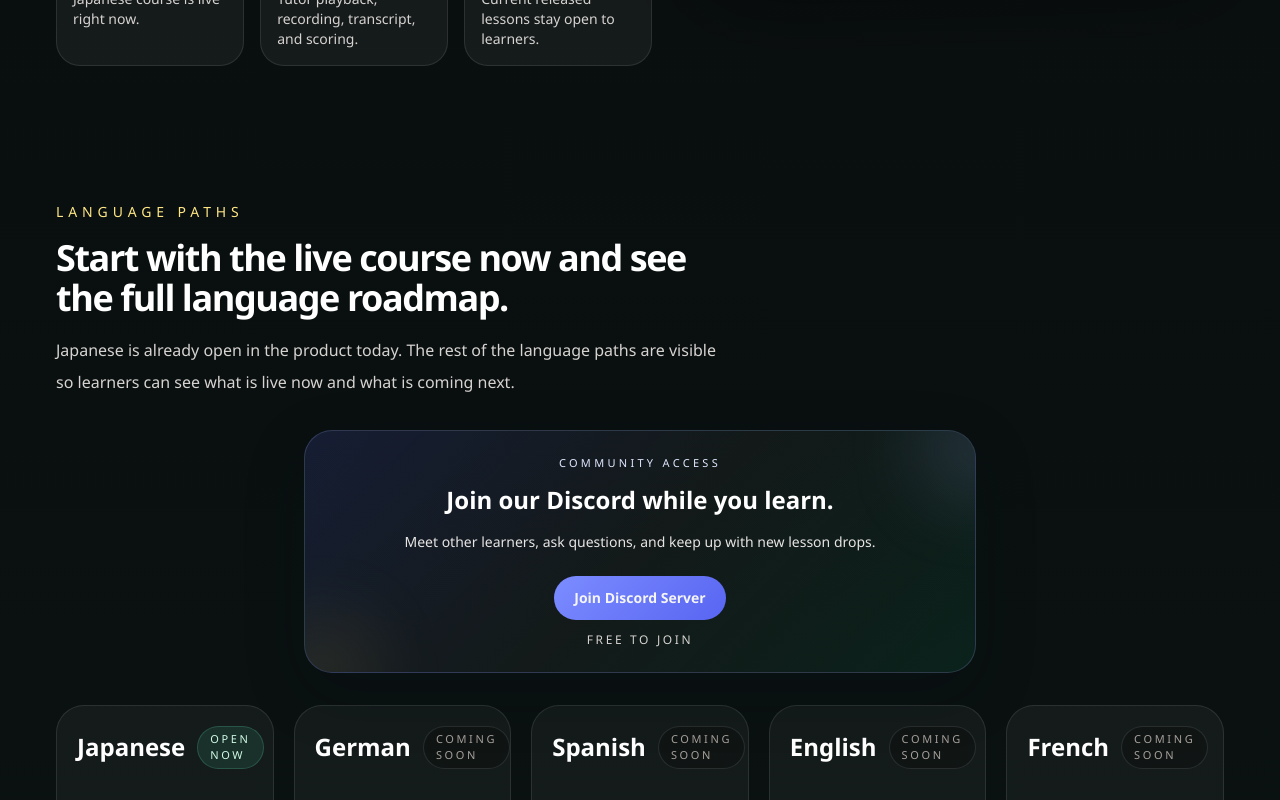
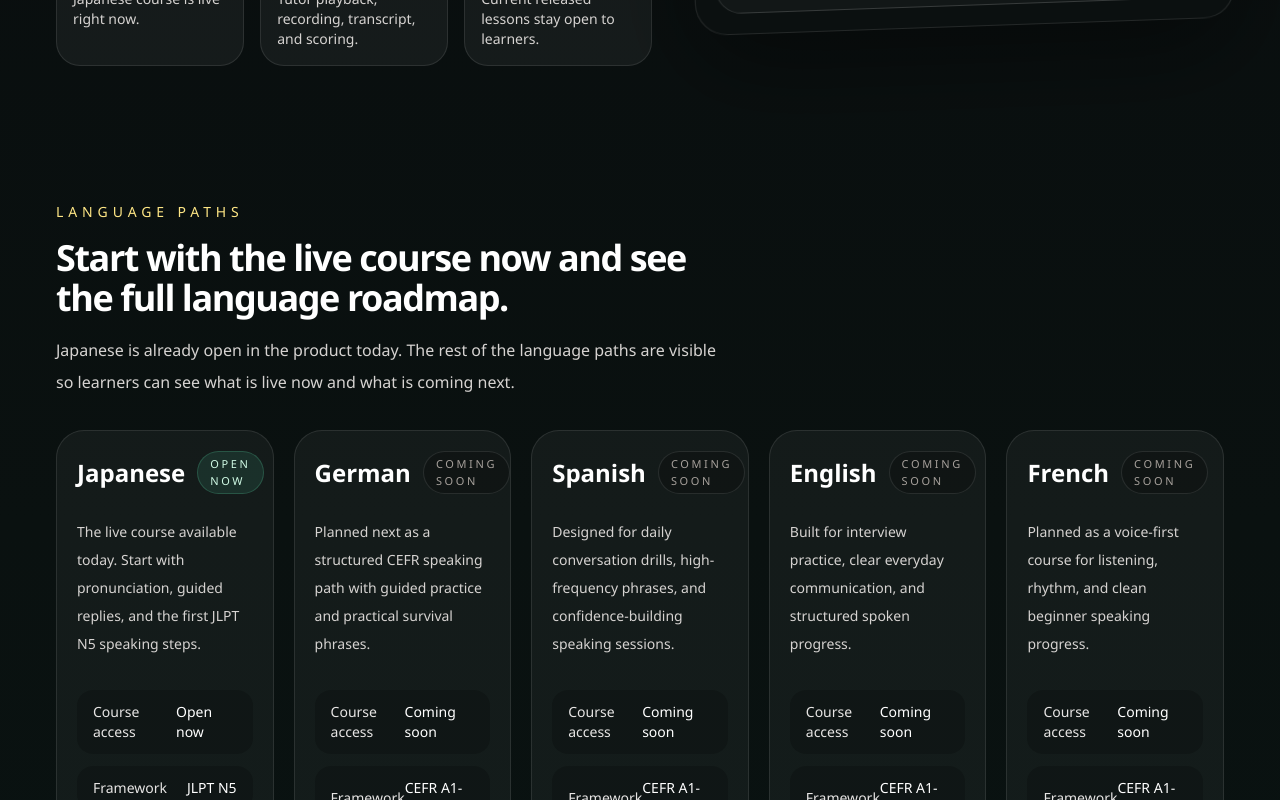
Before and after one commit to RahulSP-4601/AI-Voice-Language-Tutor, a Next.js app: page / in a window 1280 px wide. Shown: the part 820-1620 px from the top of the page. Built offline with nearby package versions, Linux system fonts and the light colour scheme.

Commit message:
Discord Server Invite

```diff
--- a/src/components/landing-sections.tsx
+++ b/src/components/landing-sections.tsx
@@ -128,6 +128,7 @@ function SessionCard() {
           <MetricCard label="Confidence" value="92%" />
           <MetricCard label="Lesson flow" value="Live" />
         </div>
+        <HeroDiscordCallout />
       </div>
     </div>
   );
@@ -263,15 +264,12 @@ export function LanguagesSection() {
   return (
     <section id="courses" className="px-6 py-18 sm:px-10 lg:px-14">
       <div className="mx-auto max-w-7xl">
-        <div className="mb-8">
         <SectionHeading
-            className="max-w-2xl"
+          className="mb-8 max-w-2xl"
           eyebrow="Language Paths"
           title="Start with the live course now and see the full language roadmap."
           body="Japanese is already open in the product today. The rest of the language paths are visible so learners can see what is live now and what is coming next."
         />
-          <CenteredDiscordCallout />
-        </div>
         <div className="grid gap-5 lg:grid-cols-5">
           {landingLanguages.map((language) => (
             <LanguageCard key={language.name} {...language} />
@@ -282,24 +280,21 @@ export function LanguagesSection() {
   );
 }
 
-function CenteredDiscordCallout() {
+function HeroDiscordCallout() {
   return (
-    <div className="mt-8 flex justify-center">
-      <div className="relative w-full max-w-2xl overflow-hidden rounded-[1.75rem] border border-indigo-300/20 bg-[linear-gradient(135deg,rgba(88,101,242,0.16),rgba(255,255,255,0.04)_50%,rgba(16,185,129,0.1))] p-5 shadow-[0_20px_60px_rgba(10,14,25,0.24)] sm:p-6">
-        <div className="pointer-events-none absolute right-[-3rem] top-[-2rem] h-24 w-24 rounded-full bg-indigo-300/20 blur-2xl" />
-        <div className="pointer-events-none absolute bottom-[-3rem] left-[-2rem] h-24 w-24 rounded-full bg-amber-300/12 blur-2xl" />
-        <div className="relative text-center">
+    <div className="relative overflow-hidden rounded-2xl border border-indigo-300/15 bg-[linear-gradient(135deg,rgba(88,101,242,0.16),rgba(12,16,16,0.9)_55%,rgba(16,185,129,0.12))] p-4">
+      <div className="pointer-events-none absolute right-[-2rem] top-[-2rem] h-20 w-20 rounded-full bg-indigo-300/18 blur-2xl" />
+      <div className="pointer-events-none absolute bottom-[-2.5rem] left-[-1rem] h-20 w-20 rounded-full bg-amber-300/10 blur-2xl" />
+      <div className="relative flex flex-col gap-4 sm:flex-row sm:items-center sm:justify-between">
+        <div>
           <p className="text-[11px] uppercase tracking-[0.3em] text-indigo-100">
             Community Access
           </p>
-          <h3 className="mt-3 text-xl font-semibold text-white sm:text-2xl">
-            Join our Discord while you learn.
-          </h3>
-          <p className="mx-auto mt-3 max-w-xl text-sm leading-7 text-stone-200">
-            Meet other learners, ask questions, and keep up with new lesson
+          <p className="mt-2 max-w-sm text-sm leading-6 text-stone-200">
+            Join Discord for learner support, progress updates, and new lesson
             drops.
           </p>
-          <div className="mt-5 flex flex-col items-center gap-3">
+        </div>
         <Link
           href="https://discord.gg/GebWZKDkc"
           target="_blank"
@@ -308,11 +303,6 @@ function CenteredDiscordCallout() {
         >
           Join Discord Server
         </Link>
-            <p className="text-xs uppercase tracking-[0.22em] text-stone-300">
-              Free to join
-            </p>
-          </div>
-        </div>
       </div>
     </div>
   );
```
Lines whose indentation alone changed are shown as unchanged.
